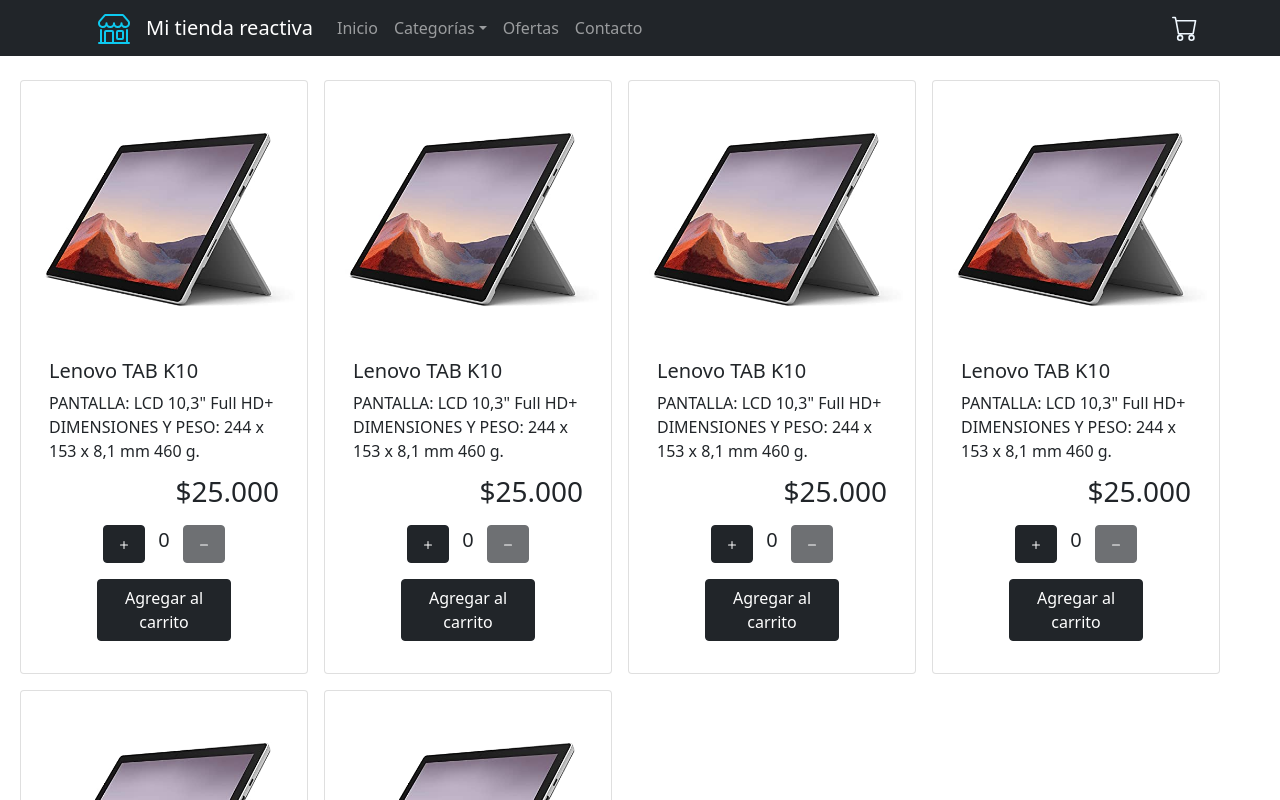
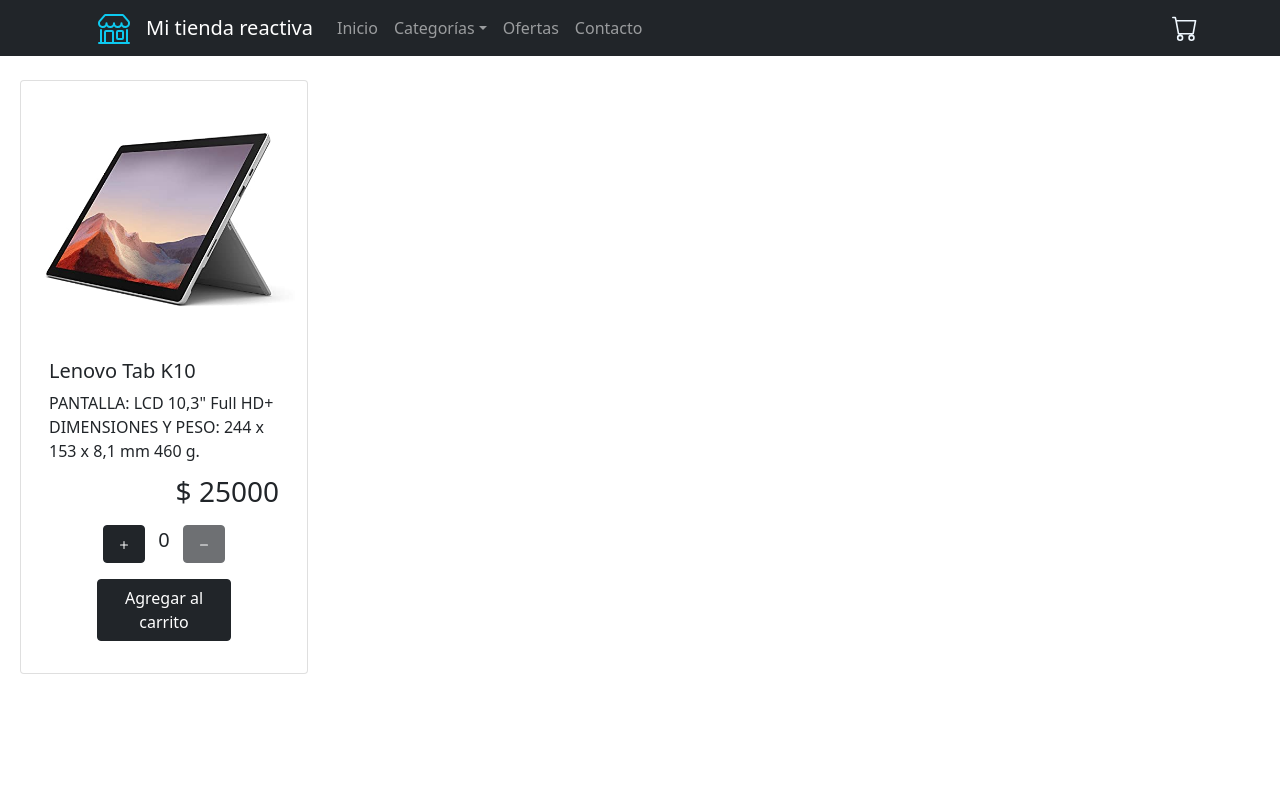
Before and after one commit to rodrigosoberon/mi-tienda-reactiva, a React (Create React App) app: page / in a window 1280 px wide. Shown: the top 800 px of the page. Built offline with nearby package versions, Linux system fonts and the light colour scheme.

Commit message:
item props

```diff
--- a/src/components/Item.jsx
+++ b/src/components/Item.jsx
@@ -1,19 +1,15 @@
 import { Card } from "react-bootstrap";
-import image from "../images/tablet.jpg";
 import ItemCount from "./ItemCount";
 
-function Item() {
+function Item({ title, description, price, available, image }) {
   return (
     <Card style={{ width: "18rem" }} className="m-2">
       <Card.Img variant="top" src={image} />
       <Card.Body>
-        <Card.Title>Lenovo TAB K10</Card.Title>
-        <Card.Text>
-          PANTALLA: LCD 10,3" Full HD+ DIMENSIONES Y PESO: 244 x 153 x 8,1 mm
-          460 g.
-        </Card.Text>
-        <Card.Subtitle className="text-end fs-3">$25.000</Card.Subtitle>
-        <ItemCount initial={0} available={3} />
+        <Card.Title>{title}</Card.Title>
+        <Card.Text>{description}</Card.Text>
+        <Card.Subtitle className="text-end fs-3">{"$ " + price}</Card.Subtitle>
+        <ItemCount initial={0} available={available} />
       </Card.Body>
     </Card>
   );
--- a/src/components/ItemList.jsx
+++ b/src/components/ItemList.jsx
@@ -1,16 +1,12 @@
 import Item from "./Item";
-import { Container, Stack, Row } from "react-bootstrap";
+import { Container, Row } from "react-bootstrap";
+import image from "../images/tablet.jpg";
 
 function ItemList() {
   return (
     <Container fluid>
       <Row>
-        <Item />
-        <Item />
-        <Item />
-        <Item />
-        <Item />
-        <Item />
+        <Item title={'Lenovo Tab K10'} description={'PANTALLA: LCD 10,3" Full HD+ DIMENSIONES Y PESO: 244 x 153 x 8,1 mm 460 g.'} price={25000} available={4} image={image}/>
       </Row>
     </Container>
   );
```
